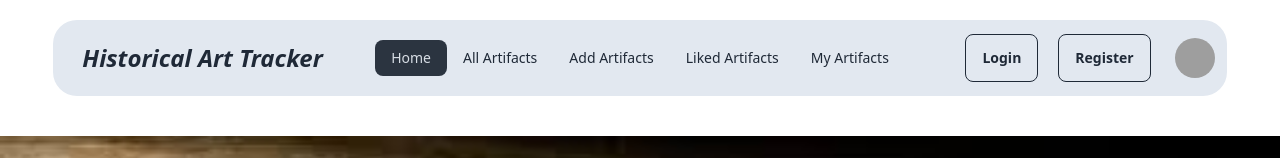
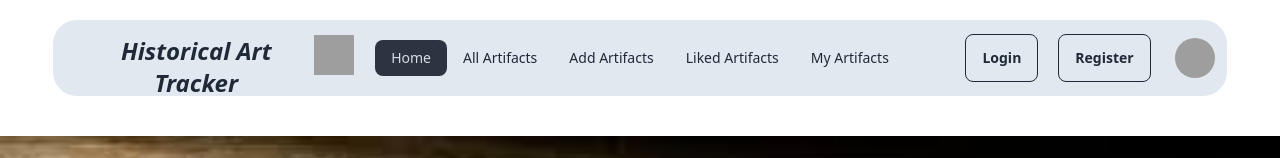
Before and after one commit to ezmahir/b10a11-client-side-ezmahir, a React (Vite) app: page / in a window 1280 px wide. Shown: the top 158 px of the page. Built offline with nearby package versions, Linux system fonts and the light colour scheme; no server answers; grey boxes are pictures that could not be loaded.

Commit message:
Navbar changed

```diff
--- a/src/layout/NavBar.jsx
+++ b/src/layout/NavBar.jsx
@@ -59,7 +59,14 @@ const NavBar = () => {
         </div>
         <Link to="/">
           <button className="btn btn-ghost text-2xl">
-            <i>Historical Art Tracker</i>
+            <div className="flex gap-1">
+              <i>Historical Art Tracker</i>
+              <img
+                className="w-10 h-10"
+                src="https://img.icons8.com/?size=100&id=kB9PpVGeb9U4&format=png&color=000000"
+                alt=""
+              />
+            </div>
           </button>
         </Link>
       </div>
```
Also changed, not shown: 1 other file (tests, documents, lock files or other folders).
